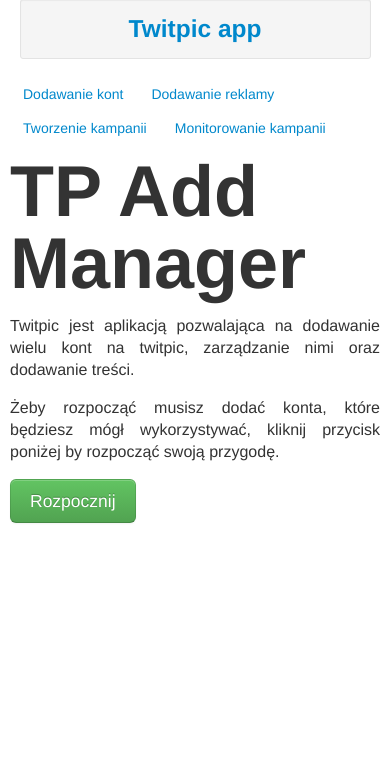
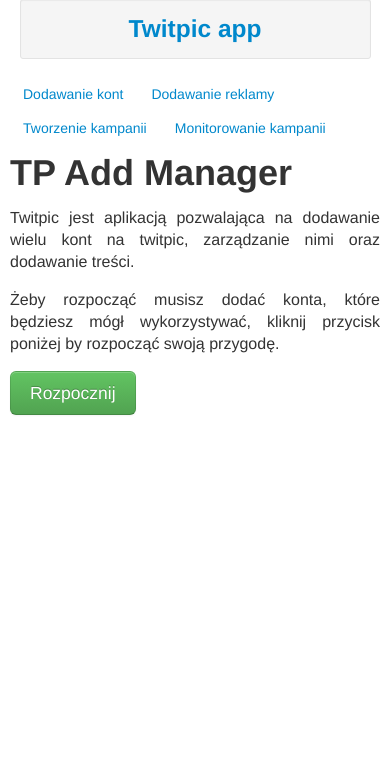
Before and after one commit to kopytek/twitpic, a PHP site: page /index.html in a window 390 px wide. Shown: the part 13-776 px from the top of the page. Run offline with PHP 8.4, Linux system fonts and the light colour scheme.

Commit message:
fixed margin bottom for button in index.html

```diff
--- a/css/style.css
+++ b/css/style.css
@@ -868,6 +868,15 @@ h4 + hr {
 	}
 }
 @media all and (max-width: 30em) {
+
+	/* fix dla index.html */
+	.jumbotron h1 {
+		font-size: 36px;
+	}
+	.jumbotron .btn-success {
+		margin-bottom: 2em;
+	}
+
 	.etap-drugi .row-fluid .no-margin-left button{
 		margin-bottom: 1em;
 		width: 70%;
```
